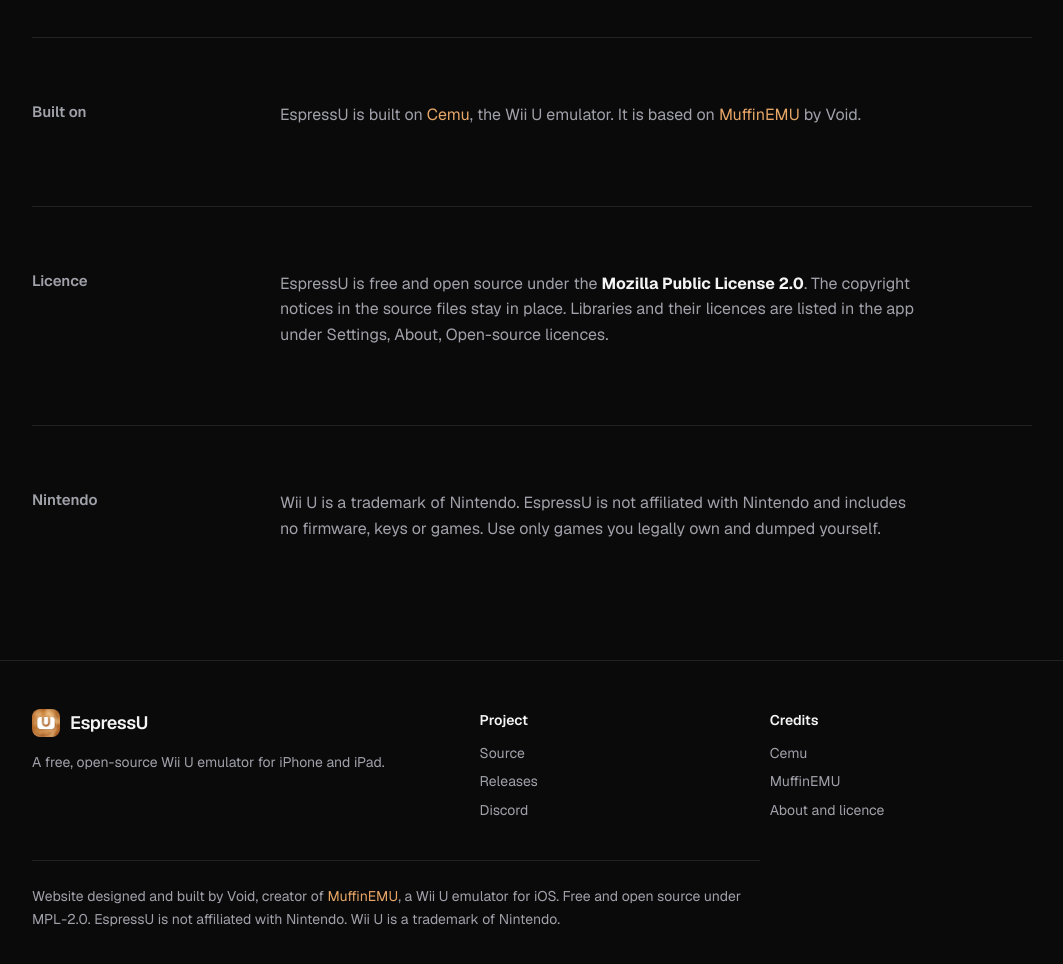
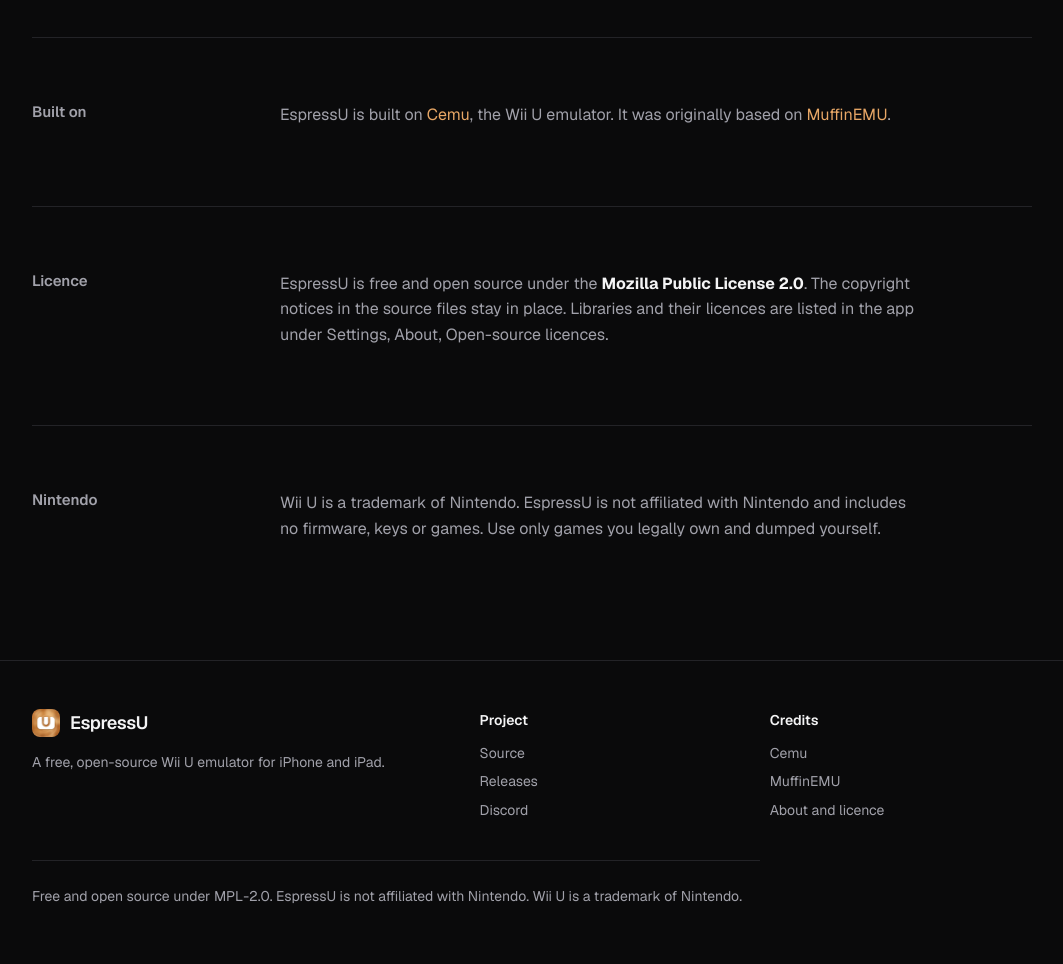
Before and after one commit to EspressU/EspressU-Site, a plain HTML site: page about.html in a window 1280 px wide. Shown: the part 204-1168 px from the top of the page, without its empty margins (108-1171 px from the left). Drawn offline with nearby package versions, Linux system fonts and the light colour scheme.

Commit message:
Remove Void credit, keep MuffinEMU as original base in About and Credits

```diff
--- a/about.html
+++ b/about.html
@@ -6,7 +6,7 @@
 <title>About - EspressU</title>
 <link rel="icon" href="assets/icon.png">
 <meta name="description" content="What EspressU is built on, how it is licensed, and its credits.">
-<meta name="author" content="Void (MuffinEMU)">
+
 <meta name="color-scheme" content="dark">
 <meta property="og:title" content="About - EspressU"><meta property="og:description" content="What EspressU is built on, how it is licensed, and its credits."><meta property="og:image" content="assets/icon.png">
 <link rel="preconnect" href="https://fonts.googleapis.com"><link rel="preconnect" href="https://fonts.gstatic.com" crossorigin>
@@ -24,7 +24,7 @@
 <div class="wrap">
 <main id="main">
 <div class="page-hero"><h1>About</h1></div>
-<section class="sec"><h2>Built on</h2><div class="sec-body prose"><p>EspressU is built on <a href="https://github.com/cemu-project/Cemu">Cemu</a>, the Wii U emulator. It is based on <a href="https://github.com/MuffinEMU/Muffin-EMU">MuffinEMU</a> by Void.</p></div></section>
+<section class="sec"><h2>Built on</h2><div class="sec-body prose"><p>EspressU is built on <a href="https://github.com/cemu-project/Cemu">Cemu</a>, the Wii U emulator. It was originally based on <a href="https://github.com/MuffinEMU/Muffin-EMU">MuffinEMU</a>.</p></div></section>
 <section class="sec"><h2>Licence</h2><div class="sec-body prose"><p>EspressU is free and open source under the <strong>Mozilla Public License 2.0</strong>. The copyright notices in the source files stay in place. Libraries and their licences are listed in the app under Settings, About, Open-source licences.</p></div></section>
 <section class="sec"><h2>Nintendo</h2><div class="sec-body prose"><p>Wii U is a trademark of Nintendo. EspressU is not affiliated with Nintendo and includes no firmware, keys or games. Use only games you legally own and dumped yourself.</p></div></section>
 </main>
@@ -36,7 +36,7 @@
     <div><p class="ft">Project</p><a href="https://github.com/EspressU/EspressU-Emu">Source</a><a href="https://github.com/EspressU/EspressU-Emu/releases">Releases</a><a href="https://discord.gg/HPRJGXTEt8">Discord</a></div>
     <div><p class="ft">Credits</p><a href="https://github.com/cemu-project/Cemu">Cemu</a><a href="https://github.com/MuffinEMU/Muffin-EMU">MuffinEMU</a><a href="about.html">About and licence</a></div>
   </div>
-  <p class="legal">Website designed and built by Void, creator of <a href="https://github.com/MuffinEMU/Muffin-EMU">MuffinEMU</a>, a Wii U emulator for iOS. Free and open source under MPL-2.0. EspressU is not affiliated with Nintendo. Wii U is a trademark of Nintendo.</p>
+  <p class="legal">Free and open source under MPL-2.0. EspressU is not affiliated with Nintendo. Wii U is a trademark of Nintendo.</p>
 </div></footer>
 <script src="assets/site.js"></script>
 </body>
```
Also changed, not shown: index.html (+2 -2 lines), assets/muffinemu.png (deleted).
